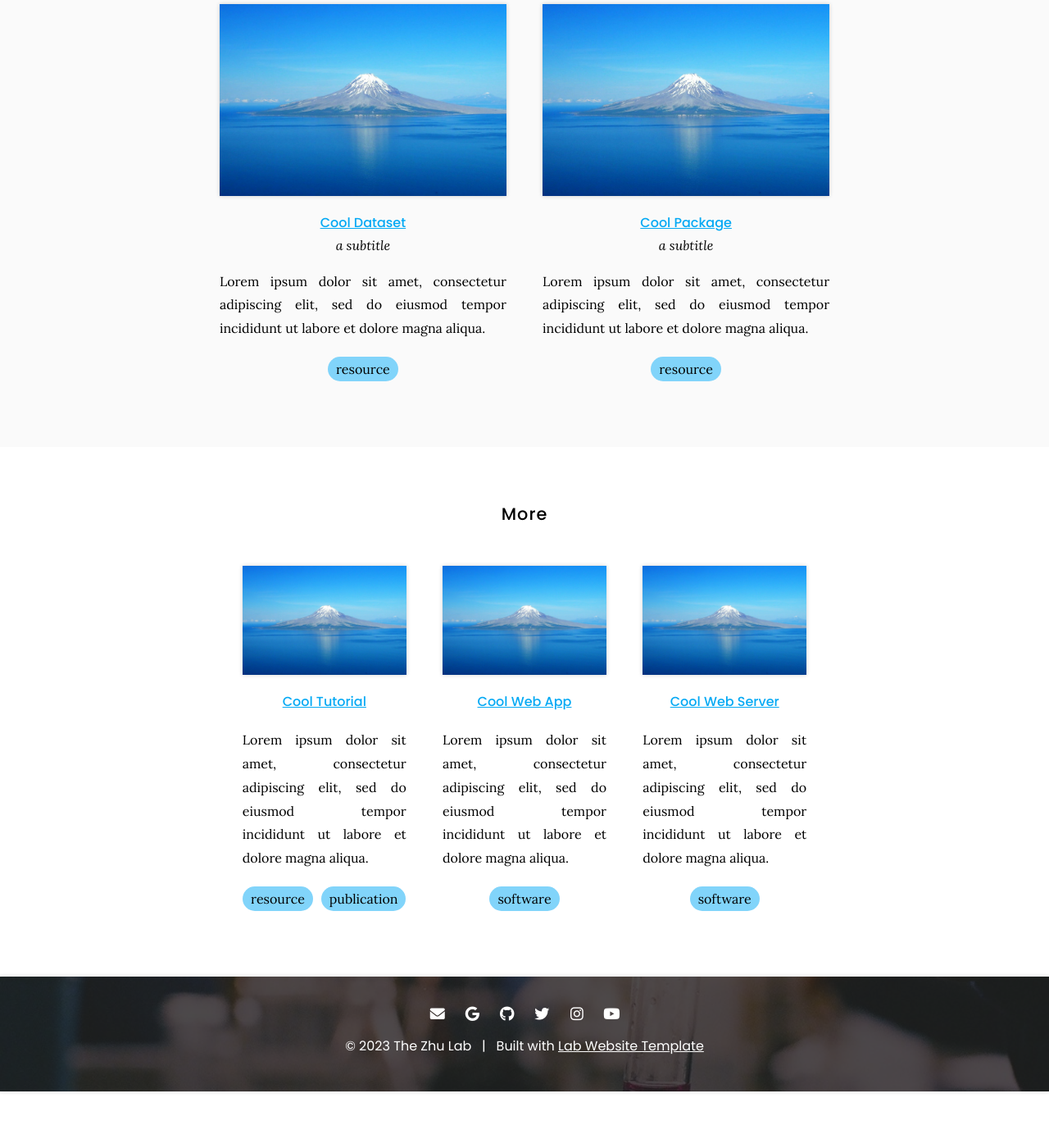
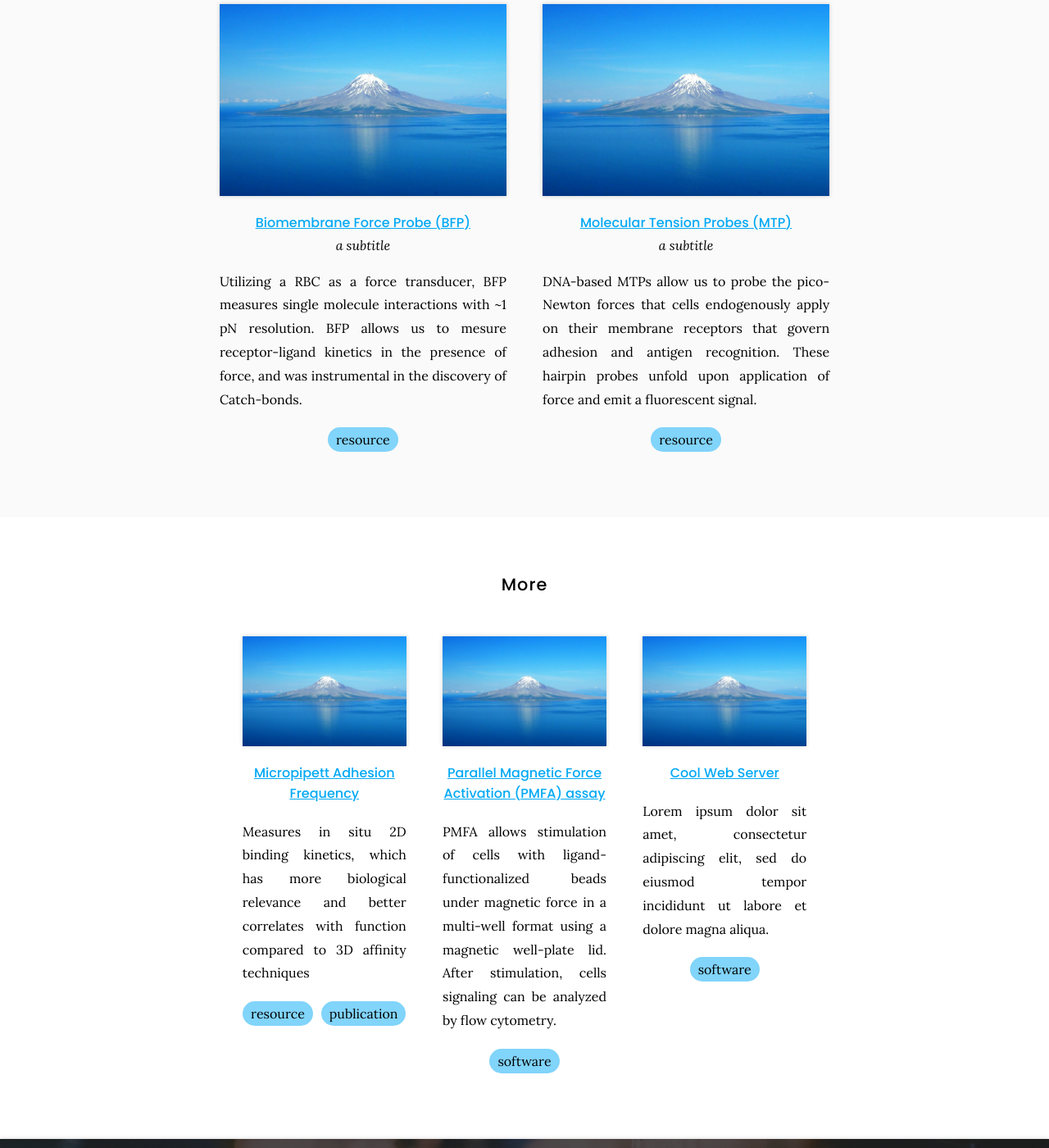
Before and after one commit to theZhuLab/zhu_lab_website, a Jekyll site: the page built from tools/index.md, in a window 1280 px wide and 1400 px high, scrolled down 543 px. Shown: the whole window at 82% size. Built offline with Jekyll 4.4.1, drawn with Linux system fonts in a browser that asks for light colours; before the commit the page ends 1874 px from its top, so only the background shows below that.

Commit message:
Update tools.yaml

```diff
--- a/_data/tools.yaml
+++ b/_data/tools.yaml
@@ -1,38 +1,38 @@
-- title: Cool Dataset
+- title: Biomembrane Force Probe (BFP)
   subtitle: a subtitle
   group: featured
   image: images/photo.jpg
   link: https://github.com/
-  description: Lorem ipsum dolor sit amet, consectetur adipiscing elit, sed do eiusmod tempor incididunt ut labore et dolore magna aliqua.
+  description: Utilizing a RBC as a force transducer, BFP measures single molecule interactions with ~1 pN resolution. BFP allows us to mesure receptor-ligand kinetics in the presence of force, and was instrumental in the discovery of Catch-bonds.
   repo: greenelab/lab-website-template
   tags:
     - resource
 
-- title: Cool Package
+- title: Molecular Tension Probes (MTP)
   subtitle: a subtitle
   group: featured
   image: images/photo.jpg
   link: https://github.com/
-  description: Lorem ipsum dolor sit amet, consectetur adipiscing elit, sed do eiusmod tempor incididunt ut labore et dolore magna aliqua.
+  description: DNA-based MTPs allow us to probe the pico-Newton forces that cells endogenously apply on their membrane receptors that govern adhesion and antigen recognition. These hairpin probes unfold upon application of force and emit a fluorescent signal.
   repo: greenelab/lab-website-template
   tags:
     - resource
 
-- title: Cool Tutorial
+- title: Micropipett Adhesion Frequency
   group: more
   image: images/photo.jpg
   link: https://github.com/
-  description: Lorem ipsum dolor sit amet, consectetur adipiscing elit, sed do eiusmod tempor incididunt ut labore et dolore magna aliqua.
+  description: Measures in situ 2D binding kinetics, which has more biological relevance and better correlates with function compared to 3D affinity techniques
   repo: greenelab/lab-website-template
   tags:
     - resource
     - publication
 
-- title: Cool Web App
+- title: Parallel Magnetic Force Activation (PMFA) assay
   group: more
   image: images/photo.jpg
   link: https://github.com/
-  description: Lorem ipsum dolor sit amet, consectetur adipiscing elit, sed do eiusmod tempor incididunt ut labore et dolore magna aliqua.
+  description: PMFA allows stimulation of cells with ligand-functionalized beads under magnetic force in a multi-well format using a magnetic well-plate lid. After stimulation, cells signaling can be analyzed by flow cytometry.
   repo: greenelab/lab-website-template
   tags:
     - software
```
